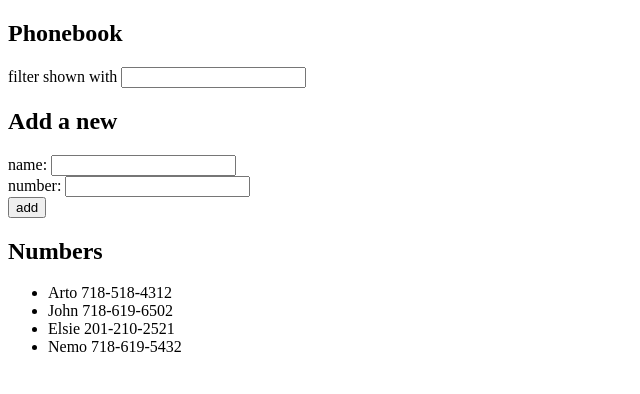
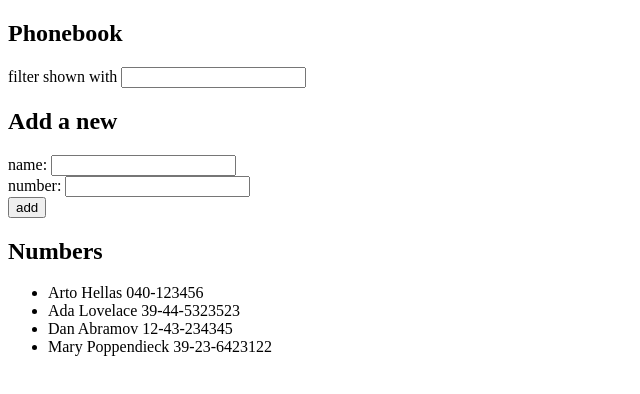
Before and after one commit to JohnWJackson/Fullstackopen-Part1, a React (Create React App) app in the folder 2.6_Phonebook/2.6_phonebook/: page / in a window 1280 px wide. Shown: the top 394 px of the page, without its empty margins (0-640 px from the left). Built offline with nearby package versions, Linux system fonts and the light colour scheme; data requests are answered from the project's data file.

Commit message:
Use db.json to populate persons array

```diff
--- a/2.6_Phonebook/2.6_phonebook/src/App.js
+++ b/2.6_Phonebook/2.6_phonebook/src/App.js
@@ -1,27 +1,23 @@
-import React, { useState } from 'react'
+import React, { useState, useEffect } from 'react'
 import { isDuplicate } from './components/Person'
+import axios from 'axios'
 import Filter from './components/Filter'
 import Persons from './components/Persons'
 import PersonForm from './components/PersonForm'
 
 const App = () => {
-  const [persons, setPersons] = useState([
-    { name: 'Arto',
-      number: '718-518-4312'
-    },
-    { name: 'John',
-      number: '718-619-6502'
-    },
-    { name: 'Elsie',
-      number: '201-210-2521'
-    },
-    { name: 'Nemo',
-      number: '718-619-5432'
-    },
-  ])
-  const [newName, setNewName] = useState('')
-  const [newNumber, setNewNumber] = useState('')
+  const [persons, setPersons] = useState([]);
+  const [newName, setNewName] = useState('');
+  const [newNumber, setNewNumber] = useState('');
   const [search, setNewSearch] = useState('');
+
+  useEffect(() => {
+    axios
+      .get('http://localhost:3001/persons')
+      .then(response => {
+        setPersons(response.data);
+      })
+  }, []);
 
   const handlePersonChange = (event) => {
     setNewName(event.target.value);
```
